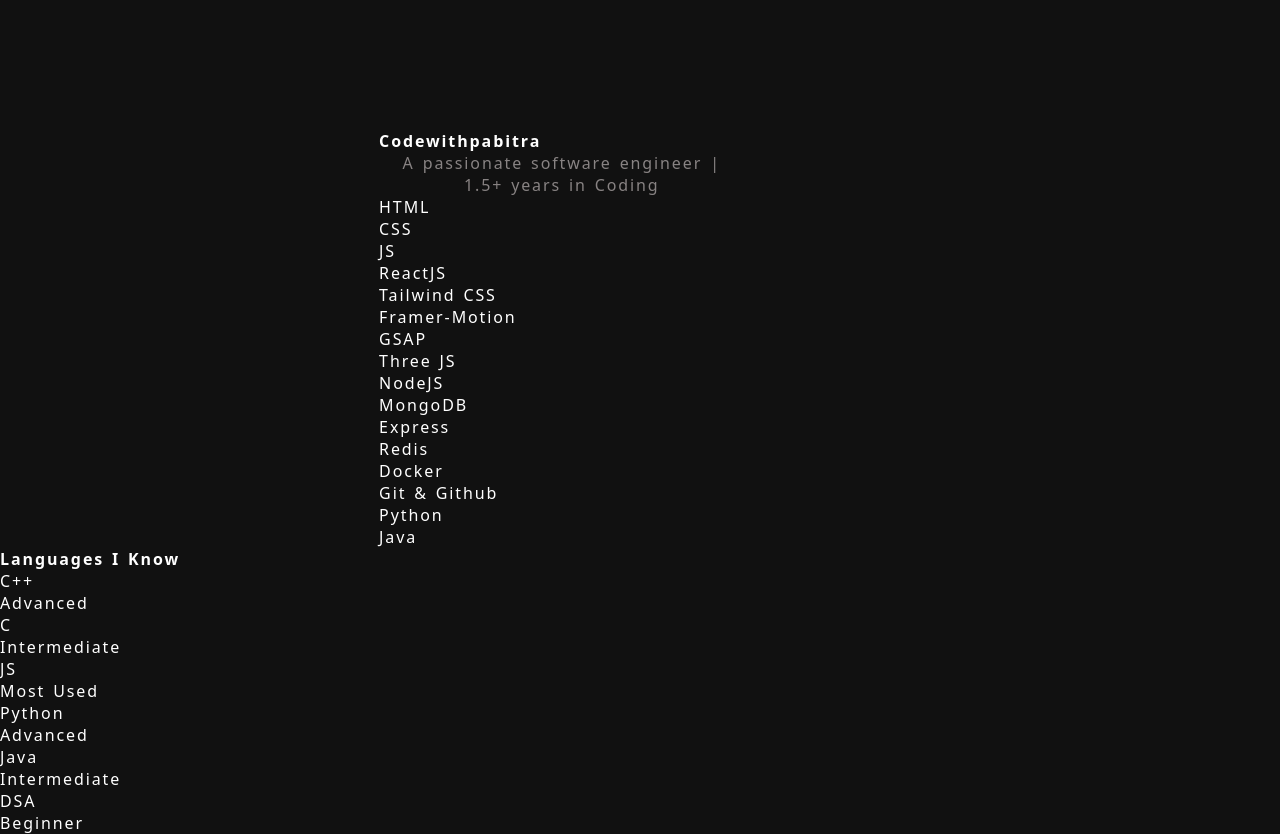
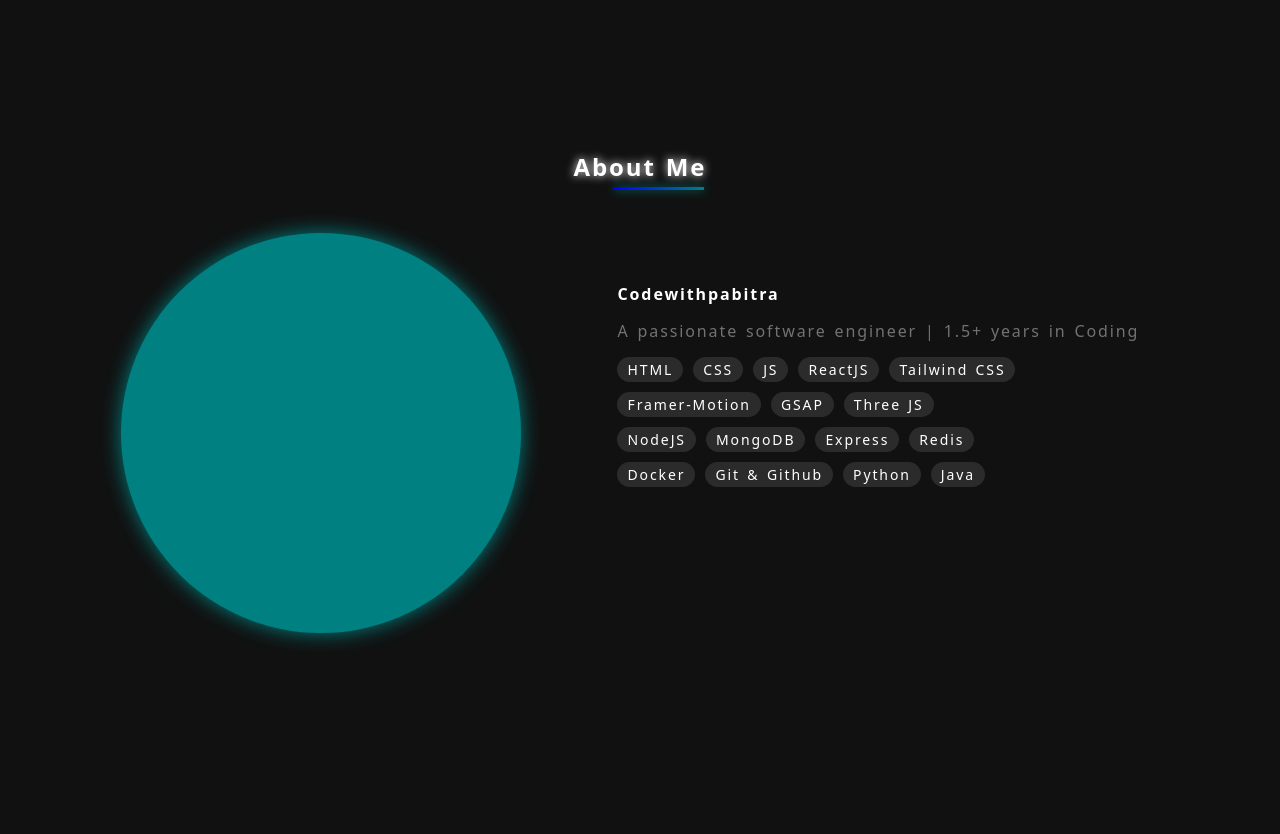
Before and after one commit to Codewithpabitra/Porfolio_Website, a React (Vite) app: page / in a window 1280 px wide. Shown: the part 680-1514 px from the top of the page. After the commit the page ends 1343 px from the top, so only its background shows below. Built offline with nearby package versions, Linux system fonts and the light colour scheme.

Commit message:
about page added

```diff
--- a/src/sections/About/About.css
+++ b/src/sections/About/About.css
@@ -1,6 +1,88 @@
 .about-page {
     width: 100%;
-    max-width: 100vh;
-    width: auto;
-    padding: 50px 0;
+    max-height: 100vh;
+    height: auto;
+    padding: 30px 0;
+    display: flex;
+    flex-direction: column;
+    gap: 50px;
+
 }
+
+.about-page .upperpart {
+    display: flex;
+    width: 100%;
+    padding: 0 70px;
+    display: flex;
+    justify-content: center;
+    /* align-items: center; */
+
+    gap: 6vw;
+}
+
+.about-page .upperpart .logo-img {
+    width: 400px;
+    height: 400px;
+    background-color: teal;
+    border-radius: 50%;
+    box-shadow: 0 0 20px teal;
+
+
+}
+
+
+.about-page  h3 {
+    font-size: 1.5rem;
+    display:inline-block;
+    text-align: center;
+    position: relative;
+    text-shadow: 0 0 10px;
+
+}
+
+.about-page h3 .underline {
+    width: 90px;
+    height: 3px;
+    background:linear-gradient(267deg, teal, blue);
+    position: absolute;
+    bottom: -20%;
+    right: 45%;
+    box-shadow: 0 0 10px teal;
+}
+
+.right-part {
+    display: flex;
+    flex-direction: column;
+    gap: 15px;
+    padding: 50px 20px;
+}
+
+.skills-langauges {
+    width: 400px;
+    display: flex;
+    justify-content: start;
+    align-items: center;
+    gap: 10px;
+    flex-wrap: wrap;
+
+}
+
+.skill {
+    padding: 3px 10px;
+    background-color: #2c2b2b;
+    border-radius: 100px;
+    display: flex;
+    justify-content: center;
+    align-items: center;
+    transition: 0.5s;
+    font-size: 14px;
+    cursor: pointer;
+}
+
+.skill:hover {
+    transform: scale(1.05);
+}
+
+.right-part p {
+    color: #747171;
+}
--- a/src/sections/About/About.jsx
+++ b/src/sections/About/About.jsx
@@ -1,4 +1,5 @@
 import React from 'react'
+import './About.css'
 
 const About = () => {
 
@@ -35,23 +36,26 @@
 
   return (
     <div className='about-page'>
-      <div className="introduction">
-        <div className="left-part">
 
-        </div>
-        <div className="right-part">
+        <h3>About Me<div className="underline"></div></h3>
+
+      <div className="upperpart">
+          <div className="logo-img">
+
+          </div>
+          <div className="right-part">
             <h4>Codewithpabitra</h4>
             <p>A passionate software engineer | 1.5+ years in Coding</p>
             <div className="skills-langauges">
               {techStacks.map((item,index) => (
-                <div key={index}>{item}</div>
+                <div className='skill' key={index}>{item}</div>
               ))}
             </div>
 
         </div>
       </div>
 
-      <div className="introduction-after">
+      {/* <div className="introduction-after">
         <h4>Languages I Know</h4>
         <div className="langauges">
           {languages.map((item, index) => (
@@ -61,7 +65,7 @@
               </div>
           ))}
         </div>
-      </div>
+      </div> */}
     </div>
   )
 }
```
